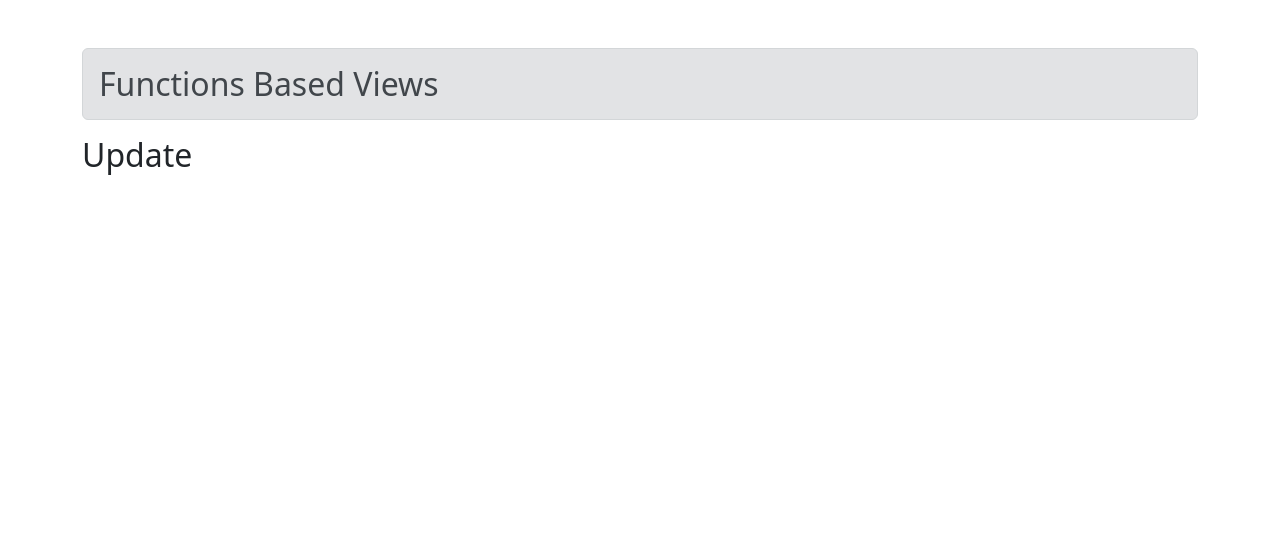
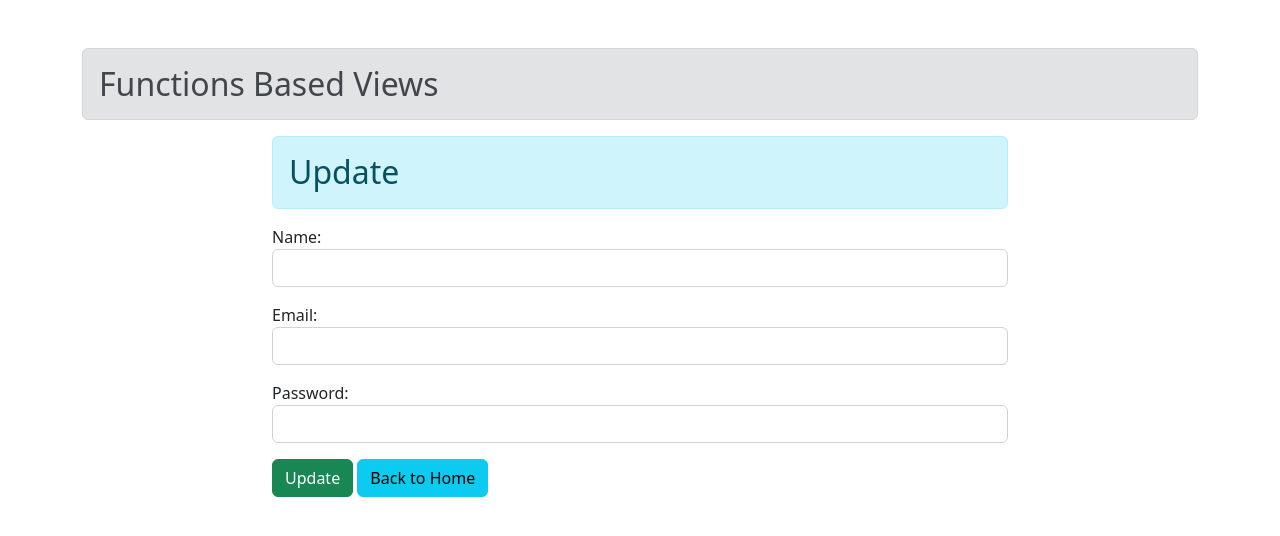
Before and after one commit to vikas-16/crudproject, a Django app: template enroll/templates/enroll/updatestudent.html in a window 1280 px wide. Shown: the top 536 px of the page. Run offline with Django 3.2, Linux system fonts and the light colour scheme; the template is opened without the code that fills it: values that come from a table or form of the project are taken from there, others are empty; some libraries are stand-ins or nearby versions.

Commit message:
crud final add all file

```diff
--- a/enroll/form.py
+++ b/enroll/form.py
@@ -11,5 +11,5 @@ class Studentregistration(forms.ModelForm):
         widgets= {
             'name': forms.TextInput(attrs={'class':'form-control'}),
             'email': forms.TextInput(attrs={'class':'form-control'}),
-            'password': forms.PasswordInput(attrs={'class':'form-control'}),
+            'password': forms.PasswordInput(render_value=True, attrs={'class':'form-control'}),
            }
--- a/enroll/templates/enroll/addandshow.html
+++ b/enroll/templates/enroll/addandshow.html
@@ -35,7 +35,7 @@
                             <td>{{st.password}}</td>
 
                             <td>
-                                <a href="#" class="btn btn-warning btn-sm">Edit</a>
+                                <a href="{% url 'updatedata' st.id %}" class="btn btn-warning btn-sm">Edit</a>
                                 <form action="{% url 'deletedata' st.id %}" method="post" class= "d-inline"  > {% csrf_token %}
                                 <input type="submit" class="btn btn-danger"  value="Delete">
                                 </from>
--- a/enroll/templates/enroll/updatestudent.html
+++ b/enroll/templates/enroll/updatestudent.html
@@ -1,5 +1,19 @@
 {% extends 'enroll/base.html'%}
 
 {% block content %}
-    <h2>Update</h2>
+
+<div class="row">
+    <div class="col-sm-8 offset-2">
+        <h2 class="alert alert-info">Update</h2>
+        <form action="" method="post">
+            {% csrf_token %}
+            {{ form.as_p }}
+            <input type="submit" class="btn btn-success" value="Update">
+            <a href="{% url 'addandshow' %}" class="btn btn-info">Back to Home</a>
+        </form>
+    </div>
+</div>
+
+
+
 {% endblock content%}
```
Also changed, not shown: enroll/views.py (+15 -0 lines).
